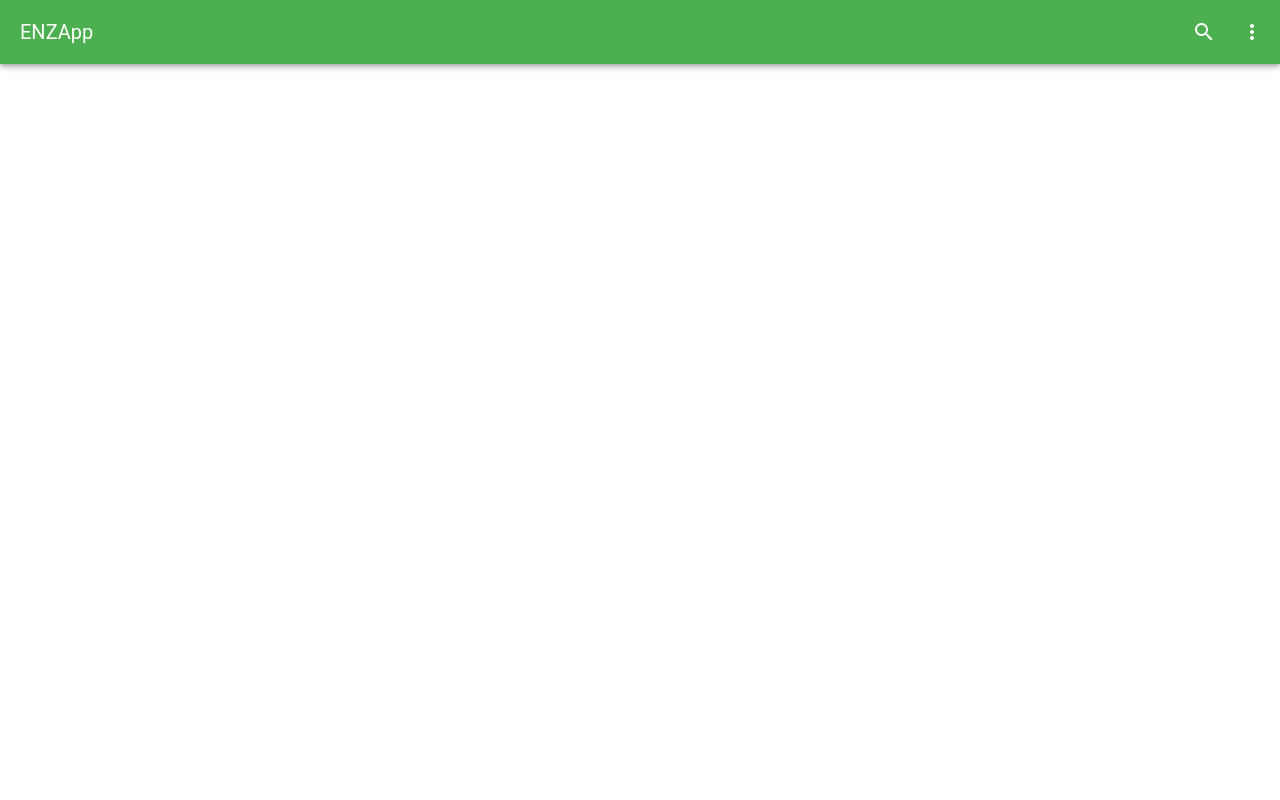
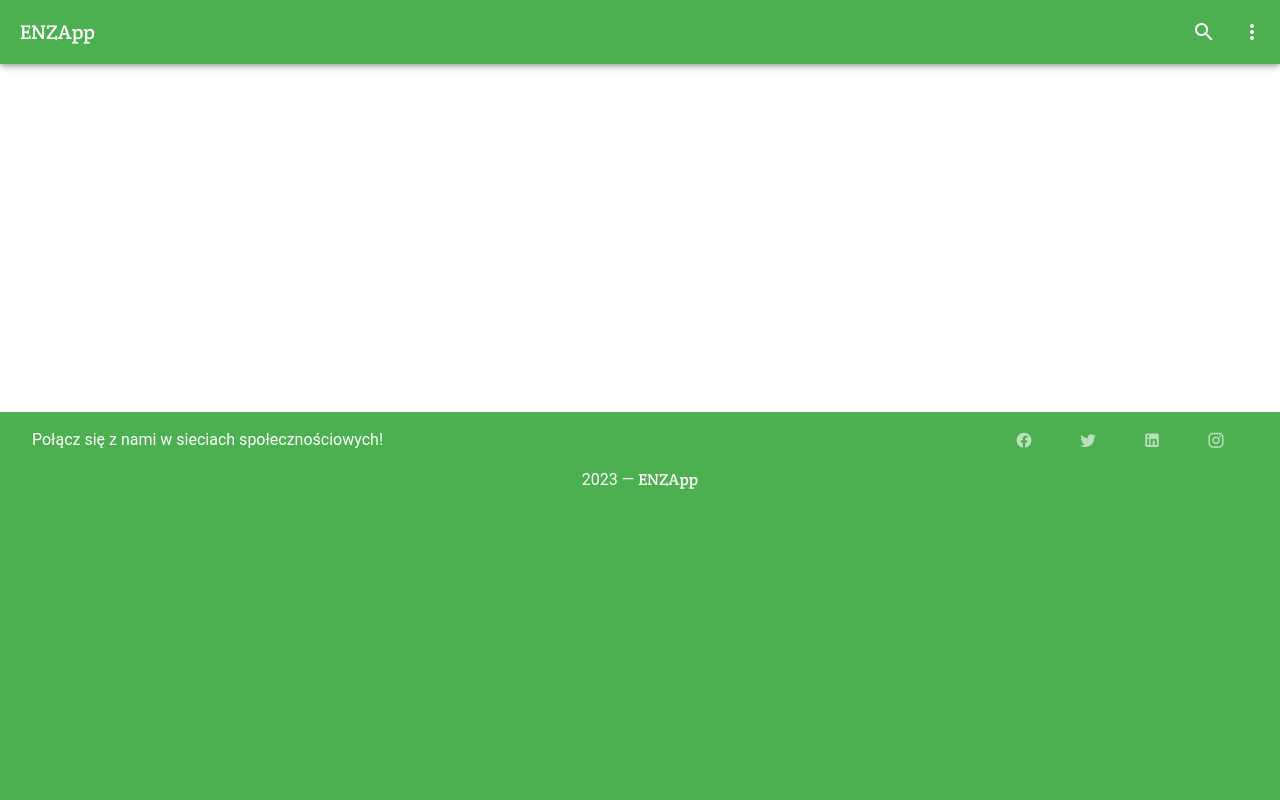
Before and after one commit to Mattii/EZ0.3, a plain HTML site: page index.html in a window 1280 px wide. Drawn offline with nearby package versions, Linux system fonts and the light colour scheme.

Commit message:
adding footer

```diff
--- a/index.html
+++ b/index.html
@@ -47,7 +47,9 @@
           scroll-threshold="30"
           app
         >
-          <v-toolbar-title>{{ compayName }}</v-toolbar-title>
+          <v-toolbar-title class="crete-round"
+            >{{ compayName }}</v-toolbar-title
+          >
 
           <v-spacer></v-spacer>
           <v-btn icon>
@@ -58,10 +60,31 @@
           </v-btn>
         </v-app-bar>
 
-        <v-main>
+        <v-main app>
           <router-view></router-view>
         </v-main>
+        <v-footer color="green" class="d-flex flex-column">
+          <div class="d-flex flex-wrap w-100 align-center px-4">
+            <p class="me-auto">
+              Połącz się z nami w sieciach społecznościowych!
+            </p>
+            <div>
+              <v-btn
+                v-for="icon in icons"
+                :key="icon"
+                class="mx-3"
+                :icon="icon"
+                variant="plain"
+                size="small"
+              ></v-btn>
+            </div>
+          </div>
 
+          <div class="px-4 py-2 text-center w-100">
+            {{ new Date().getFullYear() }} —
+            <span class="crete-round">{{ compayName }}</span>
+          </div>
+        </v-footer>
         <v-bottom-navigation color="teal" grow app class="d-flex d-sm-none">
           <v-btn>
             <span>Recents</span>
--- a/main.js
+++ b/main.js
@@ -9,15 +9,23 @@ const vuetify = createVuetify();
 const app = createApp({
   setup() {
     const compayName = ref("ENZApp");
+    const icons = ref([
+      'mdi-facebook',
+      'mdi-twitter',
+      'mdi-linkedin',
+      'mdi-instagram',
+    ])
+
 
     return {
       compayName,
+      icons
     };
   }
 });
 
+app.use(router);
+app.use(vuetify);
 app.component("vareity-card", vareityCard);
 app.component("hero-element", heroElement);
-app.use(router);
-app.use(vuetify);
 app.mount("#app");
```
